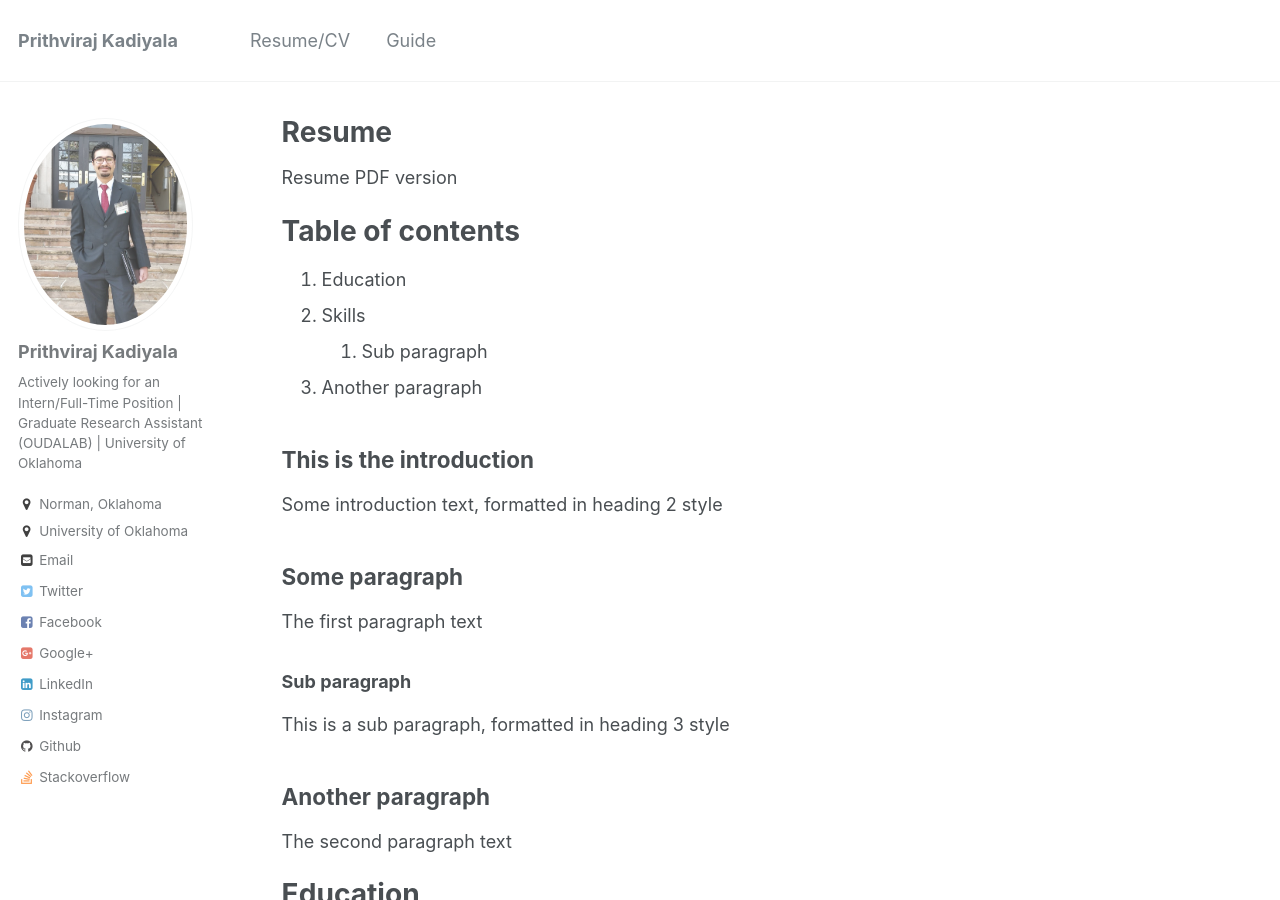
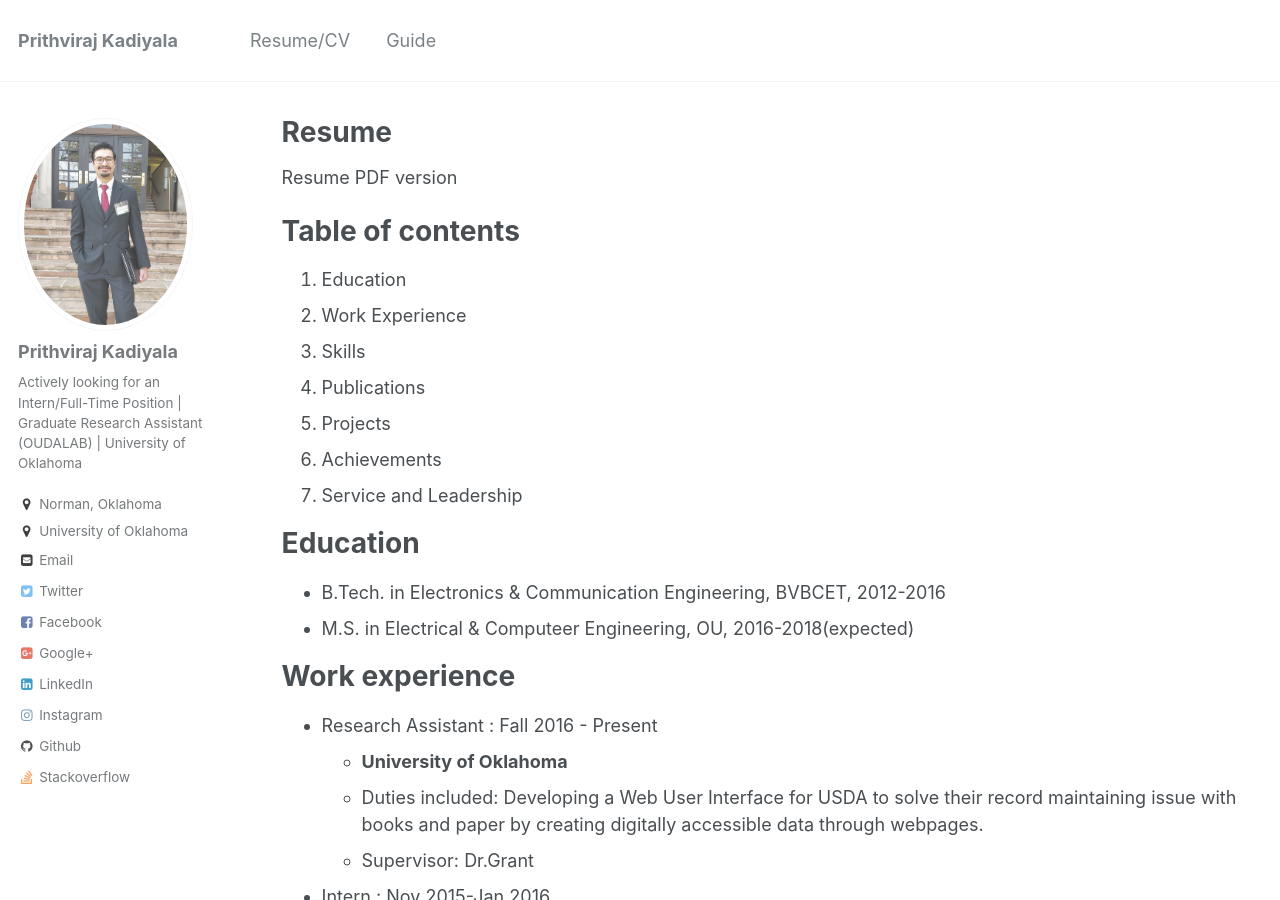
Before and after one commit to prithvirajkadiyala/prithvirajkadiyala.github.io, a Jekyll site: the page built from _pages/cv.md, in a window 1280 px wide and 900 px high. Built offline with Jekyll 4.4.1, drawn with Linux system fonts in a browser that asks for light colours.

Commit message:
Update cv.md

```diff
--- a/_pages/cv.md
+++ b/_pages/cv.md
@@ -11,22 +11,13 @@ redirect_from:
 [Resume PDF version](http://prithvirajkadiyala.github.io/files/Resume.pdf)
 
 # Table of contents
-1. [Education](#Education)
-2. [Skills](#Skills)
-    1. [Sub paragraph](#subparagraph1)
-3. [Another paragraph](#paragraph2)
-
-## This is the introduction <a name="introduction"></a>
-Some introduction text, formatted in heading 2 style
-
-## Some paragraph <a name="paragraph1"></a>
-The first paragraph text
-
-### Sub paragraph <a name="subparagraph1"></a>
-This is a sub paragraph, formatted in heading 3 style
-
-## Another paragraph <a name="paragraph2"></a>
-The second paragraph text
+1. [Education](#education)
+2. [Work Experience](#work-experience)
+3. [Skills](#skills)
+4. [Publications](#publications)
+5. [Projects](#projects)
+6. [Achievements](#achievements)
+7. [Service and Leadership](#service-and-leadership)
 
 Education
 ======
```
